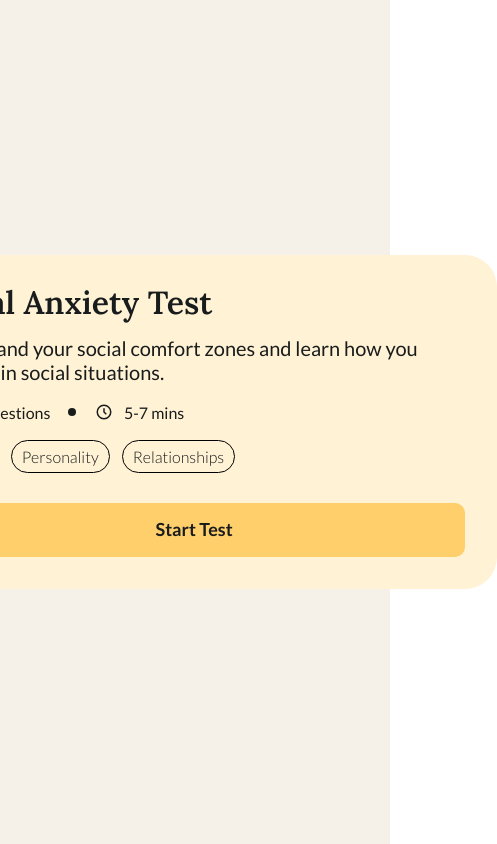
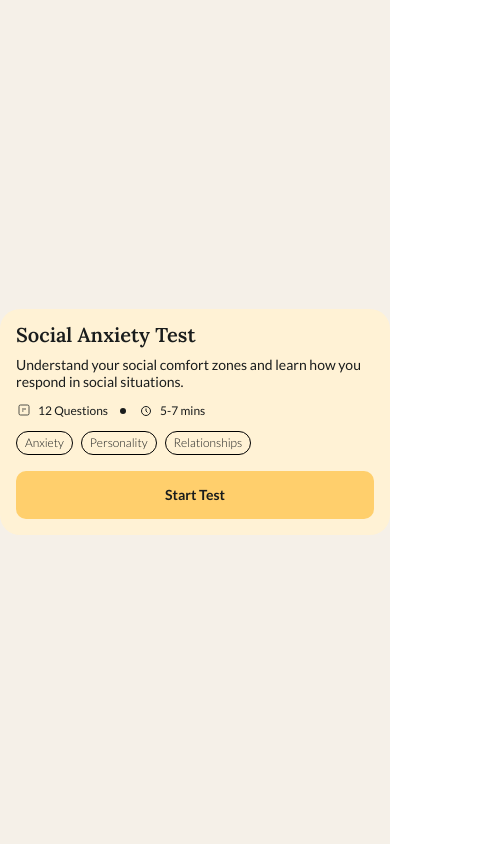
Before and after one commit to Amaan325/Questionnaire, a React app: page / in a window 390 px wide. Shown: the whole page, 497 px wide, since content can reach past the window. Built offline with nearby package versions, Linux system fonts and the light colour scheme; the HTML template or start-up script is replaced by a standard one.

Commit message:
made font size consistent

```diff
--- a/src/pages/SocialAnxietyLanding.jsx
+++ b/src/pages/SocialAnxietyLanding.jsx
@@ -42,32 +42,32 @@ const SocialAnxietyLanding = ({ onStartTest }) => {
 
     return (
         <motion.div
-            className="flex flex-col items-start p-8 gap-2.5 w-[604px] h-[334px] bg-[#FFF2D5] rounded-[32px]"
+            className="flex flex-col items-center px-4 sm:px-6 lg:px-8 py-4 sm:py-5 lg:py-6 my-2 sm:my-3 lg:my-4 h-auto w-full max-w-[604px] mx-auto bg-[#FFF2D5] rounded-[20px] sm:rounded-[24px] lg:rounded-[32px] overflow-hidden"
             initial="hidden"
             animate="visible"
             variants={containerVariants}
         >
-            <div className="flex flex-col items-start p-0 gap-8 w-[540px] h-[353px] flex-none order-0 self-stretch grow-0">
+            <div className="flex flex-col items-start p-0 gap-4 sm:gap-5 lg:gap-6 w-full max-w-[540px] h-auto flex-none order-0 self-stretch grow-0">
                 {/* Header Section */}
-                <div className="flex flex-col items-start p-0 gap-4 w-[540px] h-[184px] flex-none order-0 self-stretch grow-0">
+                <div className="flex flex-col items-start p-0 gap-3 sm:gap-4 lg:gap-5 w-full h-auto flex-none order-0 self-stretch grow-0">
                     <motion.h1
-                        className="w-[540px] h-[33px] font-['Lora'] font-semibold text-[32px] leading-[102.08%] text-[#191C1C] flex-none order-0 self-stretch grow-0"
+                        className="w-full h-auto font-['Lora'] font-semibold text-xl sm:text-2xl lg:text-3xl leading-[102.08%] text-[#191C1C] flex-none order-0 self-stretch grow-0"
                         variants={itemVariants}
                     >
                         Social Anxiety Test
                     </motion.h1>
                     <motion.p
-                        className="w-[540px] h-12 font-['Lato'] font-normal text-[20px] leading-[120%] text-[#191C1C] flex-none order-1 self-stretch grow-0"
+                        className="w-full h-auto font-['Lato'] font-normal text-sm sm:text-base lg:text-lg leading-[120%] text-[#191C1C] flex-none order-1 self-stretch grow-0"
                         variants={itemVariants}
                     >
                         Understand your social comfort zones and learn how you respond in social situations.
                     </motion.p>
                     <motion.div
-                        className="flex flex-row items-center p-0 gap-4 w-[261px] h-6 flex-none order-2 grow-0"
+                        className="flex flex-row items-center p-0 gap-3 sm:gap-4 w-full h-auto flex-none order-2 grow-0"
                         variants={itemVariants}
                     >
-                        <div className="flex flex-row items-center p-0 gap-2 w-[127px] h-6 flex-none order-0 grow-0">
-                            <div className="w-6 h-6 flex-none order-0 grow-0 relative">
+                        <div className="flex flex-row items-center p-0 gap-1.5 sm:gap-2 w-auto h-auto flex-none order-0 grow-0">
+                            <div className="w-4 h-4 sm:w-5 sm:h-5 lg:w-6 lg:h-6 flex-none order-0 grow-0 relative">
                                 <svg
                                     className="absolute left-[12.5%] right-[12.5%] top-[8.33%] bottom-[8.33%]"
                                     viewBox="0 0 24 24"
@@ -101,13 +101,13 @@ const SocialAnxietyLanding = ({ onStartTest }) => {
                                     />
                                 </svg>
                             </div>
-                            <span className="w-[95px] h-[19px] font-['Lato'] font-normal text-[16px] leading-[120%] text-[#191C1C] flex-none order-1 grow-0">
+                            <span className="font-['Lato'] font-normal text-xs sm:text-sm lg:text-base leading-[120%] text-[#191C1C] flex-none order-1 grow-0">
                                 12 Questions
                             </span>
                         </div>
-                        <div className="w-2 h-2 bg-[#191C1C] rounded-full flex-none order-1 grow-0"></div>
-                        <div className="flex flex-row items-center p-0 gap-2 w-[94px] h-6 flex-none order-2 grow-0">
-                            <div className="w-6 h-6 flex-none order-0 grow-0 relative">
+                        <div className="w-1.5 h-1.5 sm:w-2 sm:h-2 bg-[#191C1C] rounded-full flex-none order-1 grow-0"></div>
+                        <div className="flex flex-row items-center p-0 gap-1.5 sm:gap-2 w-auto h-auto flex-none order-2 grow-0">
+                            <div className="w-4 h-4 sm:w-5 sm:h-5 lg:w-6 lg:h-6 flex-none order-0 grow-0 relative">
                                 <svg
                                     className="absolute left-[12.5%] right-[12.5%] top-[12.5%] bottom-[12.5%]"
                                     viewBox="0 0 24 24"
@@ -122,20 +122,20 @@ const SocialAnxietyLanding = ({ onStartTest }) => {
                                     />
                                 </svg>
                             </div>
-                            <span className="w-[62px] h-[19px] font-['Lato'] font-normal text-[16px] leading-[120%] text-[#191C1C] flex-none order-1 grow-0">
+                            <span className="font-['Lato'] font-normal text-xs sm:text-sm lg:text-base leading-[120%] text-[#191C1C] flex-none order-1 grow-0">
                                 5-7 mins
                             </span>
                         </div>
                     </motion.div>
-                    <div className="flex flex-row items-start p-0 gap-3 w-[304px] h-[31px] flex-none order-3 grow-0">
+                    <div className="flex flex-row items-start p-0 gap-2 sm:gap-3 w-full flex-wrap flex-none order-3 grow-0">
                         {["Anxiety", "Personality", "Relationships"].map((tag, index) => (
                             <motion.div
                                 key={tag}
                                 custom={index}
                                 variants={tagVariants}
-                                className="box-border flex flex-row justify-center items-center py-1.5 px-2.5 gap-2.5 border border-black rounded-[51px] flex-none grow-0"
+                                className="box-border flex flex-row justify-center items-center py-1 sm:py-1.5 px-2 sm:px-2.5 gap-1.5 sm:gap-2.5 border border-black rounded-[51px] flex-none grow-0"
                             >
-                                <span className="font-['Lato'] font-light text-[16px] leading-[120%] text-[#191C1C] flex-none order-0 grow-0">
+                                <span className="font-['Lato'] font-light text-xs sm:text-sm lg:text-base leading-[120%] text-[#191C1C] flex-none order-0 grow-0">
                                     {tag}
                                 </span>
                             </motion.div>
@@ -145,14 +145,14 @@ const SocialAnxietyLanding = ({ onStartTest }) => {
 
                 {/* Start Test Button */}
                 <motion.div
-                    className="flex flex-row justify-center items-center p-4 gap-2.5 w-[540px] h-[54px] bg-[#FFCF6C] rounded-[10px] flex-none order-2 self-stretch grow-0 cursor-pointer hover:bg-[#FFC04C] transition-colors"
+                    className="flex flex-row justify-center items-center p-3 sm:p-4 gap-2.5 w-full h-[48px] sm:h-[54px] bg-[#FFCF6C] rounded-[10px] flex-none order-2 self-stretch grow-0 cursor-pointer hover:bg-[#FFC04C] transition-colors"
                     onClick={onStartTest}
                     variants={itemVariants}
                     whileHover={{ scale: 1.02 }}
                     whileTap={{ scale: 0.98 }}
                     transition={{ duration: 0.2 }}
                 >
-                    <span className="w-[79px] h-[22px] font-['Lato'] font-semibold text-[18px] leading-[120%] text-[#191C1C] flex-none order-0 grow-0">
+                    <span className="font-['Lato'] font-semibold text-sm sm:text-base lg:text-lg leading-[120%] text-[#191C1C] flex-none order-0 grow-0">
                         Start Test
                     </span>
                 </motion.div>
```
Also changed, not shown: src/pages/SocialAnxietyResults.jsx (+21 -21 lines).
